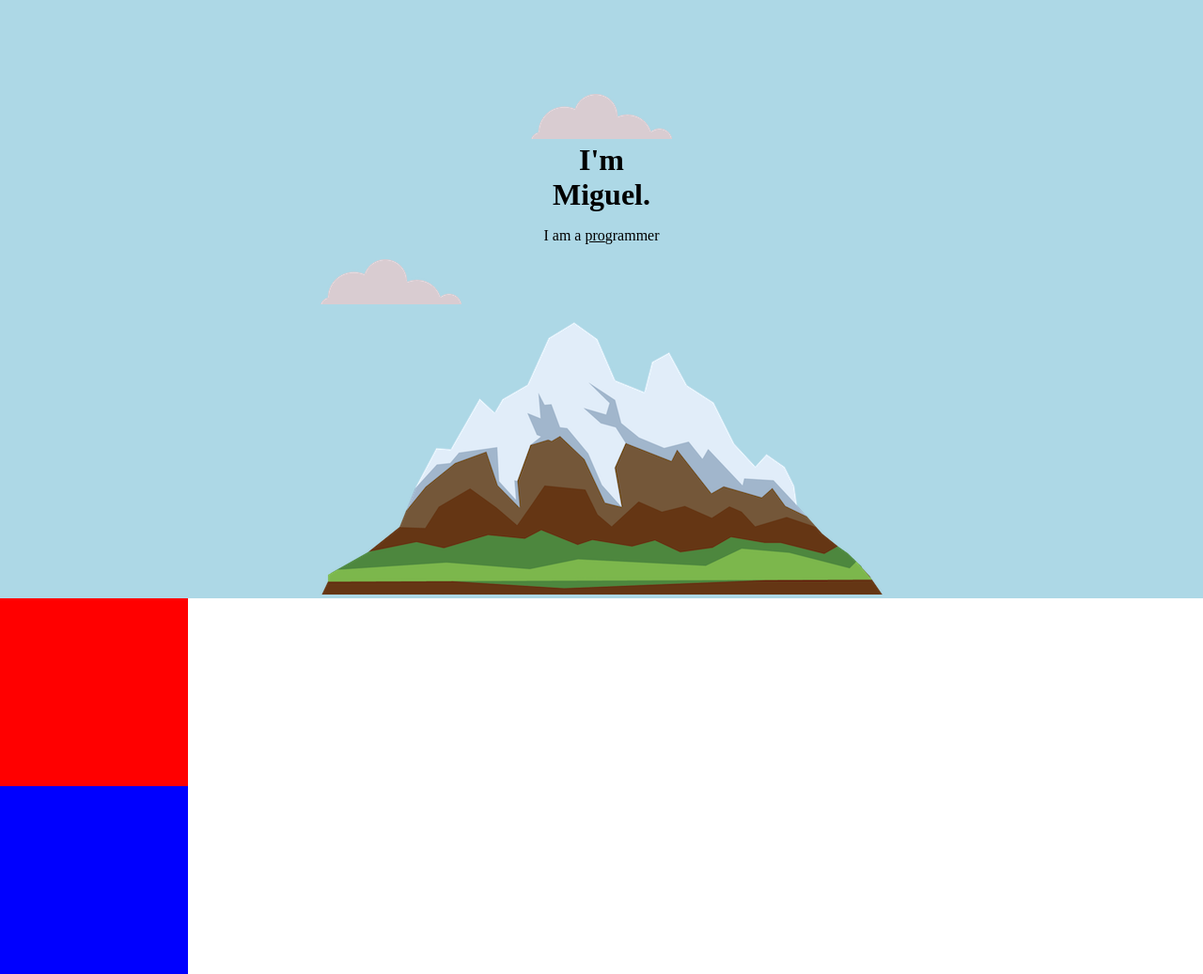
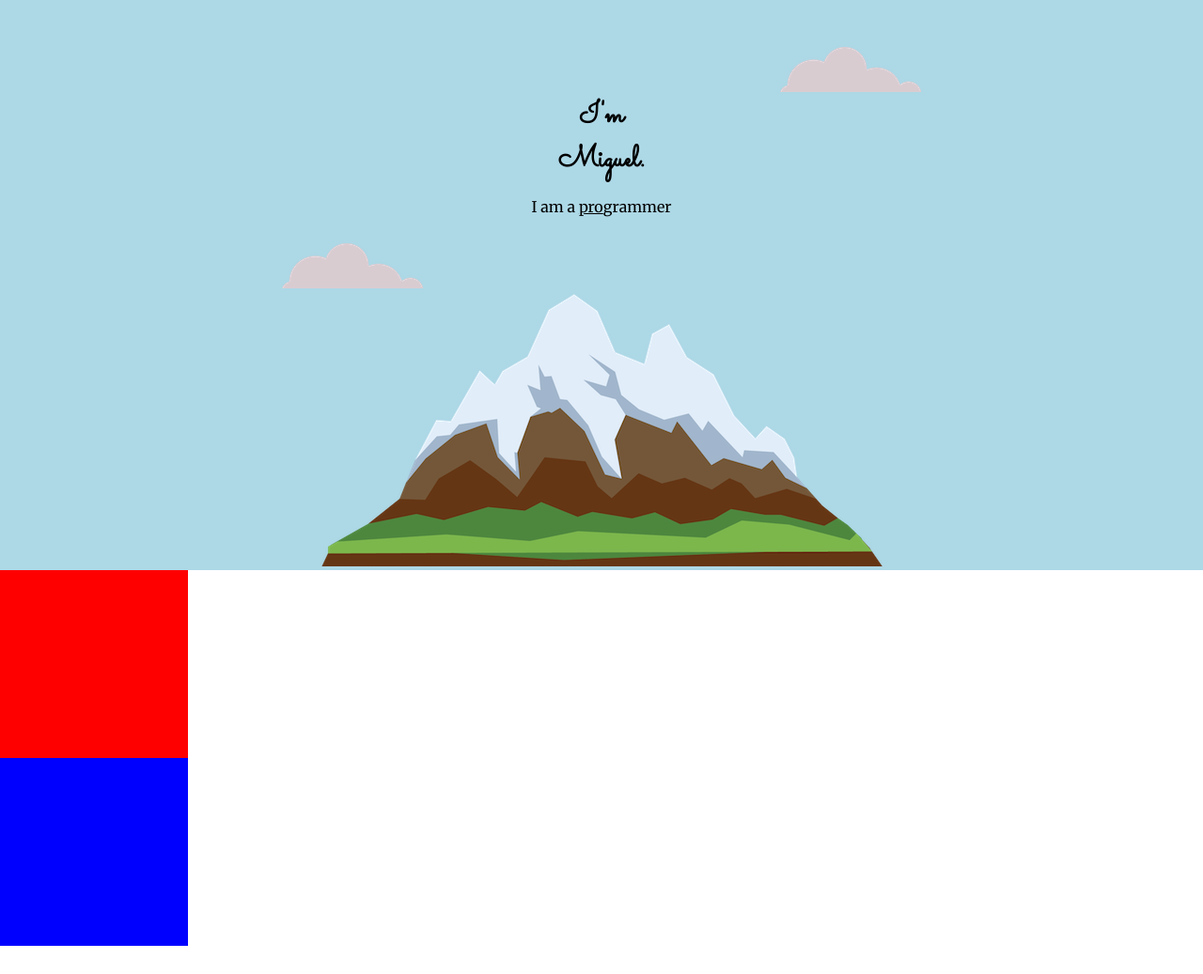
Before and after one commit to migsmix92/Miguel-s-site, a plain HTML site: page index.html in a window 1280 px wide. Shown: the whole page at 94% size. After the commit the page ends 1007 px from the top, so only its background shows below. Drawn offline with Linux system fonts and the light colour scheme.

Commit message:
Add files via upload

```diff
--- a/css/styles.css
+++ b/css/styles.css
@@ -1,10 +1,28 @@
 body {
     text-align: center;
-    margin-top: 0px;
-    margin-left: 0px;
-    margin-right: 0px;
-    margin-bottom: 0px;
+    margin: 0;
+    font-family: 'Merriweather', serif;
 }
+
+
+h1 {
+    width: 10%;
+    margin: 0 auto;
+    font-family: 'Sacramento', cursive;
+
+}
+
+h2 {
+    font-family: 'Montserrat', sans-serif;
+
+}
+
+h3 {
+    font-family: 'Montserrat', sans-serif;
+
+
+}
+
 
 
 .Top-container {
@@ -22,11 +40,6 @@ body {
     margin-bottom: 0px;
 }
 
-h1 {
-    width: 10%;
-    margin: 0 auto;
-
-}
 
 .pro {
     text-decoration: underline;
@@ -50,6 +63,14 @@ h1 {
     width: 200px;
 }
 
+.top-cloud {
+    position: absolute;
+    right: 300px;
+    top: 50px;
+}
+
 .bottom-cloud {
     position: absolute;
+    left: 300px;
+    bottom: 300px;
 }
--- a/index.html
+++ b/index.html
@@ -8,6 +8,10 @@
     <title>Miguel's Site</title>
     <link rel="stylesheet" href="css/styles.css">
     <link rel="icon" href="images/favicon1.ico">
+    <!--list of fonts -->
+    <link rel="preconnect" href="https://fonts.googleapis.com">
+    <link rel="preconnect" href="https://fonts.gstatic.com" crossorigin>
+    <link href="https://fonts.googleapis.com/css2?family=Merriweather&family=Montserrat:ital@1&family=Sacramento&display=swap" rel="stylesheet">
     <title>Document</title>
 </head>
 <body>
```
